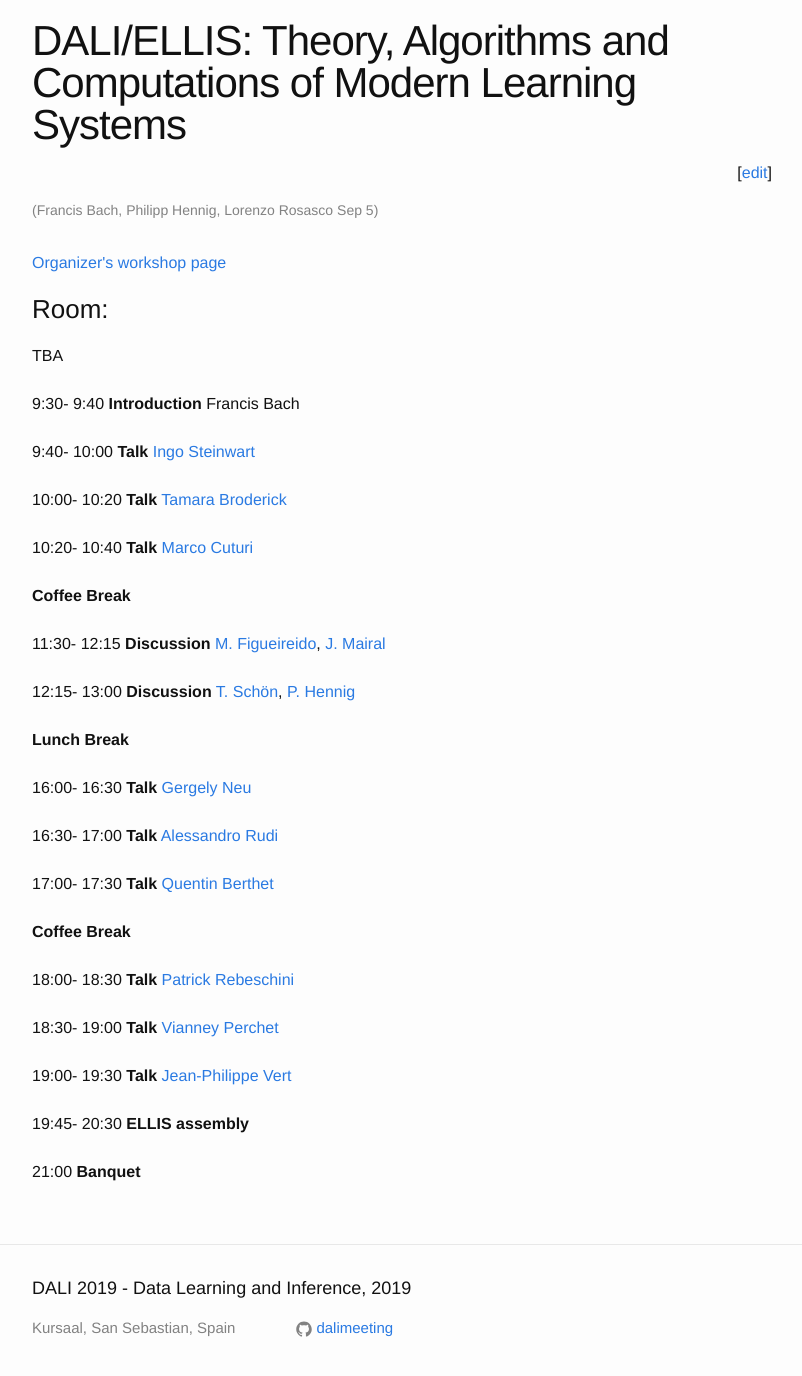
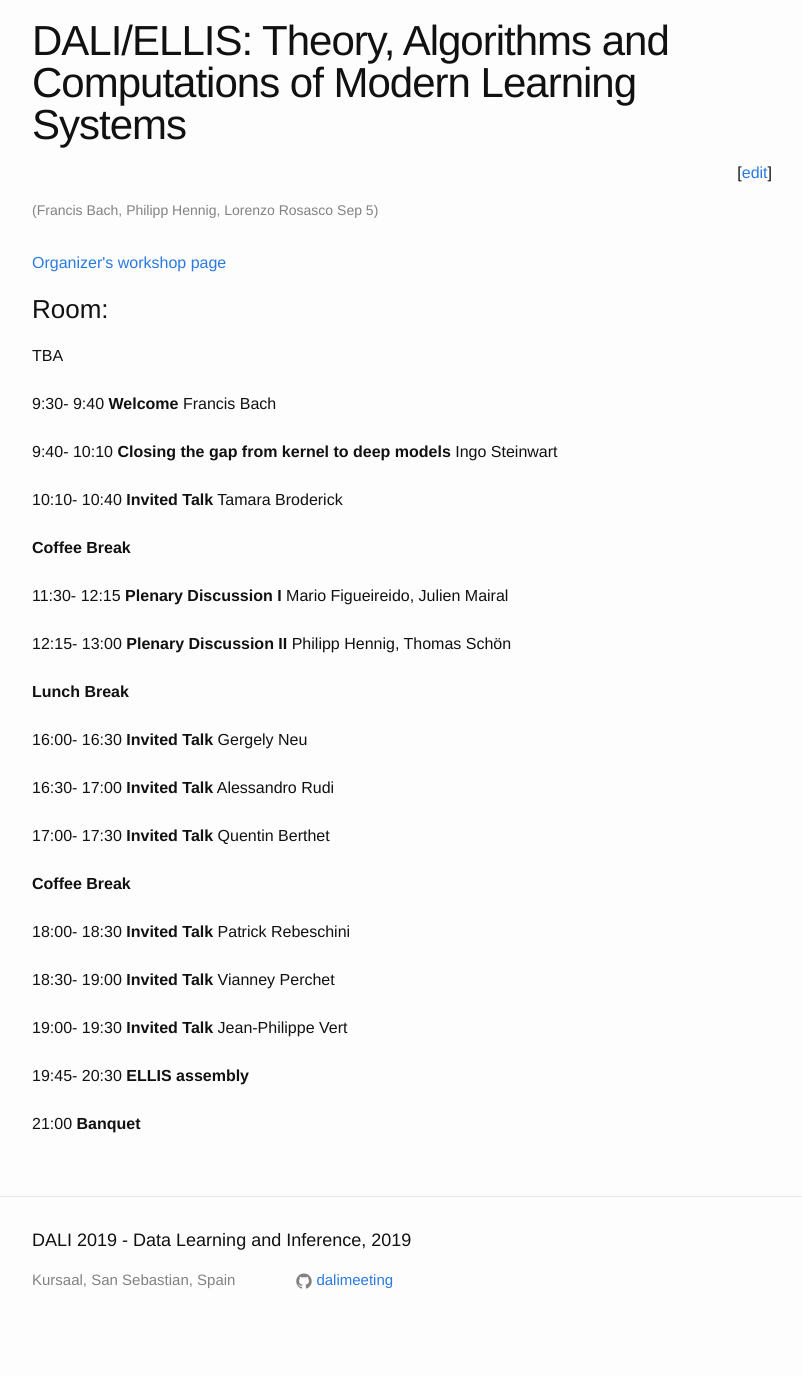
Before and after one commit to dalimeeting/dalimeeting.github.io, a Jekyll site: the page built from _posts/2019-09-05-workshop-05-01.md, in a window 1280 px wide and 1400 px high, scrolled down 418 px. Shown: the top 1376 px of the window, without its empty margins (238-1040 px from the left). Built offline with Jekyll 4.4.1, drawn with Linux system fonts in a browser that asks for light colours; after the commit the page ends 1770 px from its top, so only the background shows below that.

Commit message:
update theory workshop

```diff
--- a/_posts/2019-09-05-workshop-05-01.md
+++ b/_posts/2019-09-05-workshop-05-01.md
@@ -8,130 +8,97 @@
 organizers:
 - given: Francis
   family: Bach
-#  url: http://url.com
-#  institute: Organizer 1 Institute
 - given: Philipp
   family: Hennig
-#  url: http://url2.com
-#  institute: Organizer 2 Institute
 - given: Lorenzo
   family: Rosasco
 room: ""
 show_abstracts: false
 talks:
-- title: "Introduction"
+- title: "Welcome"
   author:
   - given: Francis
     family: Bach
-    institute:
   abstract: My abstract here
   start: "9:30"
   end: "9:40"
-- title: "Talk"
+- title: "Closing the gap from kernel to deep models"
   author:
   - given: Ingo
     family: Steinwart
-    url: http://a.url
-    institute:
   abstract: My abstract here
   start: "9:40"
-  end: "10:00"
-- title: "Talk"
+  end: "10:10"
+- title: "Invited Talk"
   author:
   - given: Tamara
     family: Broderick
-    url: http://a.url
-    institute:
-  start: "10:00"
-  end: "10:20"
-- title: "Talk"
-  author:
-  - given: Marco
-    family: Cuturi
-    url: http://a.url
-    institute:
-  start: "10:20"
+  start: "10:10"
   end: "10:40"
 - title: "Coffee Break"
-- title: "Discussion"
+
+- title: "Plenary Discussion I"
   author:
-  - given: M.
+  - given: Mario
     family: Figueireido
-    url: http://a.url
-    institute:
-  - given: J.
+  - given: Julien
     family: Mairal
-    url: http://a.url
-    institute:
-  abstract: My abstract here
   start: "11:30"
   end: "12:15"
-- title: "Discussion"
+- title: "Plenary Discussion II"
   author:
-  - given: T.
+  - given: Philipp
+    family: Hennig
+  - given: Thomas
     family: Schön
-    url: http://a.url
-    institute:
-  - given: P.
-    family: Hennig
-    url: http://a.url
-    institute:
   abstract: My abstract here
   start: "12:15"
   end: "13:00"
+
 - title: "Lunch Break"
-- title: "Talk"
+
+- title: "Invited Talk"
   author:
   - given: Gergely
     family: Neu
-    url: http://a.url
-    institute:
   abstract: My abstract here
   start: "16:00"
   end: "16:30"
-- title: "Talk"
+- title: "Invited Talk"
   author:
   - given: Alessandro
     family: Rudi
-    url: http://a.url
-    institute:
   abstract: My abstract here
   start: "16:30"
   end: "17:00"
-- title: "Talk"
+- title: "Invited Talk"
   author:
   - given: Quentin
     family: Berthet
-    url: http://a.url
-    institute:
   abstract: My abstract here
   start: "17:00"
   end: "17:30"
+
 - title: "Coffee Break"
-- title: "Talk"
+
+- title: "Invited Talk"
   author:
   - given: Patrick
     family: Rebeschini
-    url: http://a.url
-    institute:
   abstract: My abstract here
   start: "18:00"
   end: "18:30"
-- title: "Talk"
+- title: "Invited Talk"
   author:
   - given: Vianney
     family: Perchet
-    url: http://a.url
-    institute:
   abstract: My abstract here
   start: "18:30"
   end: "19:00"
-- title: "Talk"
+- title: "Invited Talk"
   author:
   - given: Jean-Philippe
     family: Vert
-    url: http://a.url
-    institute:
   abstract: My abstract here
   start: "19:00"
   end: "19:30"
```
